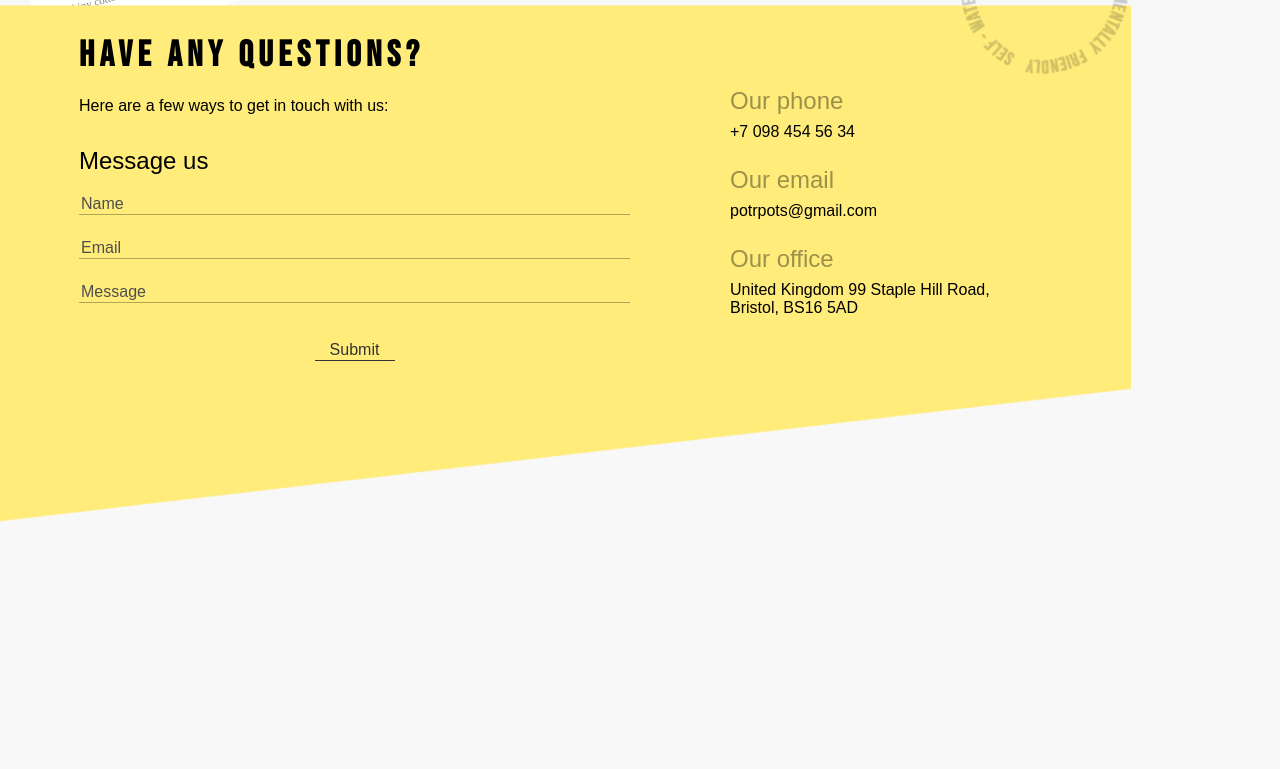
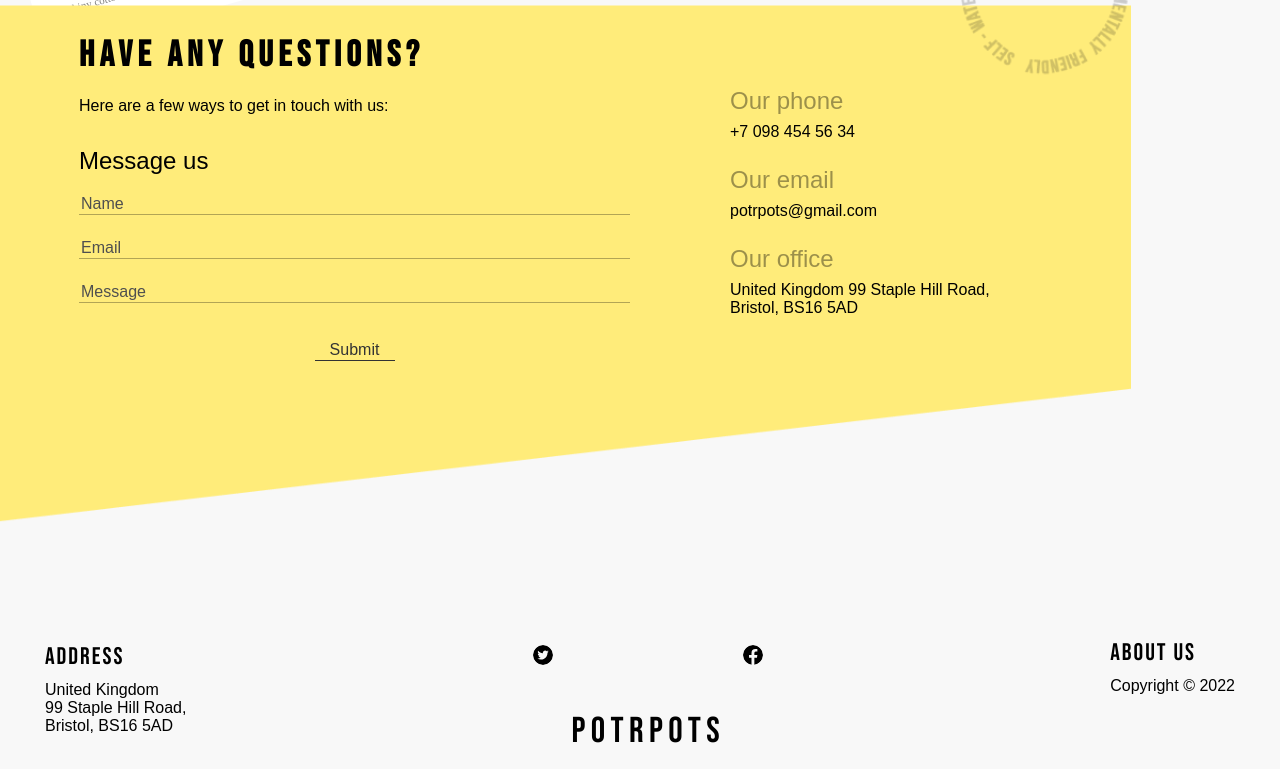
Before and after one commit to amitpatiljc/potr-pots-landing-page, a website built with Parcel: page src/index.html in a window 1280 px wide. Shown: the part 7126-7895 px from the top of the page. Before the commit the page ends 7771 px from the top, so only its background shows below. Built offline with nearby package versions, Linux system fonts and the light colour scheme; files whose address does not match are found by name.

Commit message:
added footer section

```diff
--- a/src/index.html
+++ b/src/index.html
@@ -549,6 +549,60 @@
       </div>
     </section>
 
+    <footer class="footer">
+      <div class="footer__container container">
+
+        <div class="footer__address">
+          <div class="footer__address-title">
+            Address
+          </div>
+          <a class="footer__address-sub"
+          href="https://goo.gl/maps/NKDDXSaKQMK2jtXRA"
+          target="_blank"
+          >
+            United Kingdom
+            <br>
+            99 Staple Hill Road,
+            <br>
+            Bristol, BS16 5AD
+          </a>
+        </div>
+
+        <div class="footer__mid">
+          <div class="footer__icon-container">
+            <a href="https://www.instagram.com/potrpots/"
+               target="_blank"
+               class="footer__icon footer__icon--twitter"></a>
+            <a href="https://www.instagram.com/potrpots/"
+               target="_blank"
+               class="footer__icon footer__icon--instagram"
+           ></a>
+            <a href="https://www.facebook.com/potrpots/"
+               target="_blank"
+               class="footer__icon footer__icon--facebook"
+           ></a>
+          </div>
+          <a href="#"
+             class="footer__logo header__title-link">
+             potrpots
+          </a>
+        </div>
+
+        <div class="footer__right">
+          <div class="footer__aboutus">
+            <a href="#team"
+               class="footer__aboutus-link">
+              about us
+            </a>
+          </div>
+          <span class="footer__copyright">
+              Copyright © 2022
+          </span>
+        </div>
+
+      </div>
+    </footer>
+
 
     <script type="text/javascript" src="scripts/main.js"></script>
   </body>
--- /dev/null
+++ b/src/styles/blocks/footer.scss
@@ -0,0 +1,152 @@
+.footer {
+  padding: 0 45px 10px;
+
+  &__address {
+    display: none;
+
+    @include forTablet {
+      display: block;
+    }
+  }
+
+  &__icon-container {
+    // margin: 90px 45px 41px;
+    // width: 230px;
+    display: flex;
+    justify-content: center;
+    margin-bottom: 40px;
+
+    @include forTablet {
+      margin-top: 0;
+    }
+  }
+
+  &__icon {
+    display: inline-block;
+    width: 20px;
+    height: 20px;
+
+    &--twitter {
+      background-image: url(/images/twitter-icon.svg);
+      border-radius: 50%;
+      transition: background-color 0.3s, transform 0.3s;
+
+      &:hover {
+        background-color: $c-yellow;
+        transform: scale(1.2);
+      }
+    }
+
+    &--instagram {
+      background-image: url(/images/insta-icon.svg);
+      border-radius: 30%;
+      transition: background-color 0.3s, transform 0.3s;
+      margin-right: 85px;
+      margin-left: 85px;
+
+      &:hover {
+        background-color: $c-yellow;
+        transform: scale(1.2);
+      }
+    }
+
+    &--facebook {
+      background-image: url(../images/facebook-icon.svg);
+      border-radius: 50%;
+      transition: background-color 0.3s, transform 0.3s;
+
+      &:hover {
+        background-color: $c-yellow;
+        transform: scale(1.2);
+      }
+    }
+  }
+
+  &__logo {
+    display: block;
+    font-family: "Bebas Neue", sans-serif;
+    font-size: 36px;
+    line-height: 150%;
+    text-align: center;
+    letter-spacing: 0.15em;
+    text-transform: uppercase;
+    color: #000;
+    text-decoration: none;
+  }
+}
+
+.footer__aboutus {
+  display: none;
+
+  @include forTablet {
+    display: block;
+    text-transform: uppercase;
+    font-family: "Bebas Neue", sans-serif;
+    font-size: 24px;
+    line-height: 24px;
+    padding-bottom: 12px;
+    letter-spacing: 2px;
+    margin-top: -18px;
+    text-decoration: none;
+
+  }
+}
+
+.footer__right {
+  display: flex;
+  justify-content: center;
+  margin-bottom: 50px;
+}
+
+.footer__copyright {
+  font-family: "Proxima Nova", Arial, sans-serif;
+}
+
+@include forTablet {
+  .footer__container {
+    display: flex;
+    justify-content: space-between;
+  }
+
+  .footer__right {
+    display: flex;
+    flex-direction: column;
+  }
+
+  .footer__address-title {
+    text-transform: uppercase;
+    font-family: "Bebas Neue", sans-serif;
+    font-size: 24px;
+    line-height: 24px;
+    padding-bottom: 12px;
+    letter-spacing: 2px;
+  }
+
+}
+
+.footer__aboutus-link {
+  text-transform: uppercase;
+  font-family: "Bebas Neue", sans-serif;
+  font-size: 24px;
+  line-height: 24px;
+  padding-bottom: 12px;
+  letter-spacing: 2px;
+  margin-top: -18px;
+  text-decoration: none;
+  color: #000;
+  transition: color 0.3s;
+
+  &:hover {
+    color: $c-turquoise;
+  }
+}
+
+.footer__address-sub {
+  color: #000;
+  text-decoration: none;
+  transition: color 0.3s;
+
+  &:hover {
+    color: $c-turquoise;
+  }
+}
--- /dev/null
+++ b/src/styles/blocks/sideArrow.scss
@@ -0,0 +1,21 @@
+.sideArrow {
+  position: absolute;
+  display: inline-block;
+  font-family: "Bebas Neue", sans-serif;
+  transform: rotate(90deg);
+  text-decoration: none;
+  color: black;
+  font-size: 10px;
+  line-height: 12px;
+  height: 18px;
+  letter-spacing: 2px;
+
+  &::before {
+    position: absolute;
+    content: "";
+    display: inline-block;
+    background-color: #828282;
+    width: 65px;
+    height: 1px;
+  }
+}
--- a/src/styles/main.scss
+++ b/src/styles/main.scss
@@ -15,3 +15,5 @@
 @import "./blocks/which-size.scss";
 @import "./blocks/benefits.scss";
 @import "./blocks/questions.scss";
+@import "./blocks/footer.scss";
+@import "./blocks/sideArrow.scss";
```
